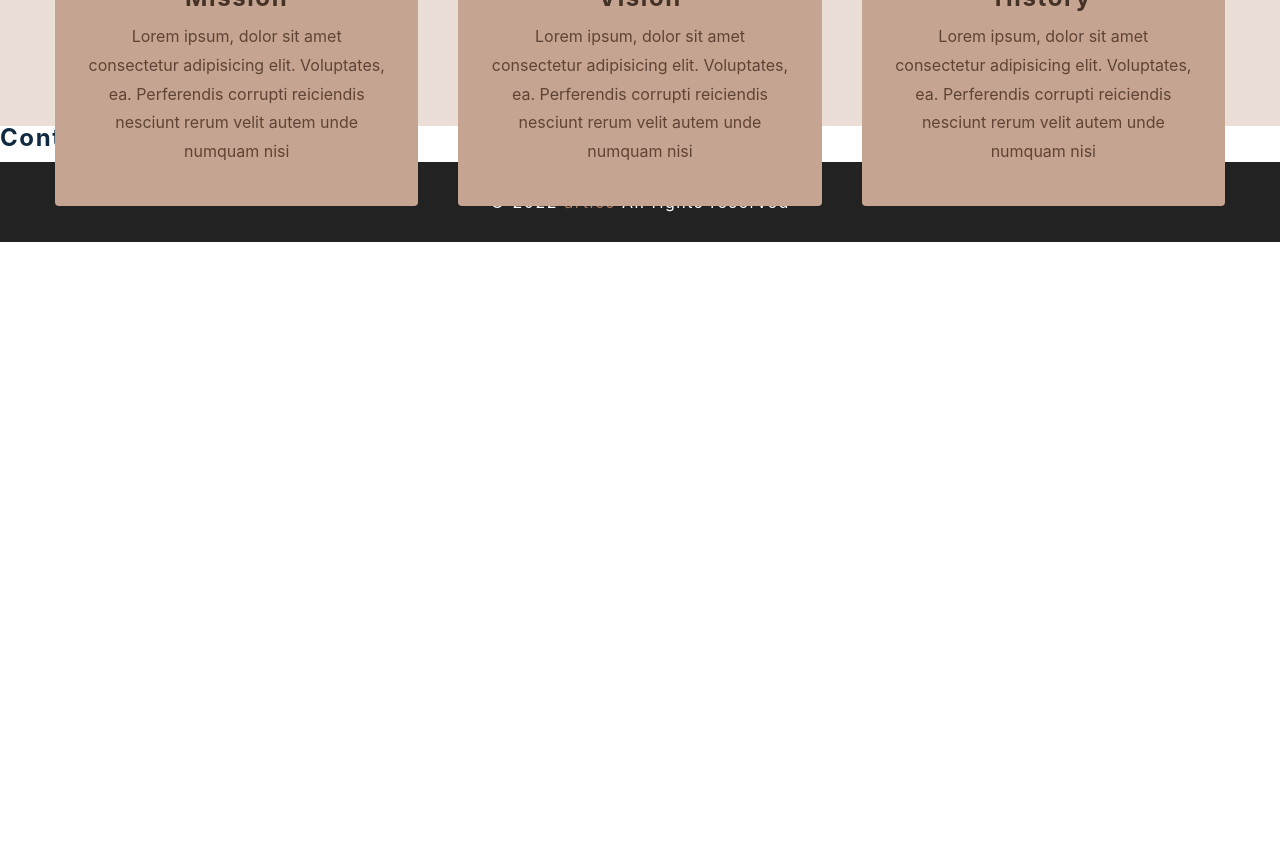
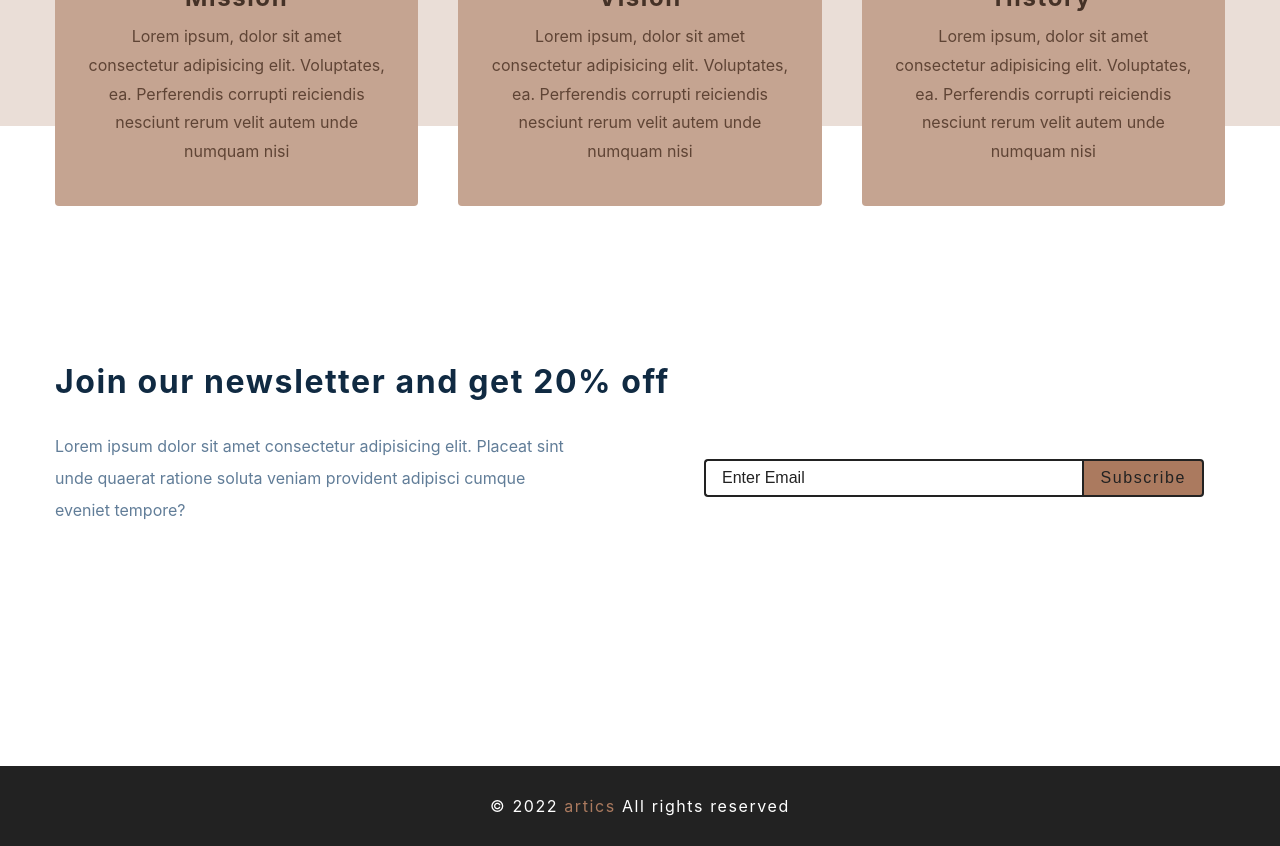
Before and after one commit to mkcriollo/artics, a React (Create React App) app: page / in a window 1280 px wide. Shown: the part 1580-2426 px from the top of the page. Before the commit the page ends 1822 px from the top, so only its background shows below. Built offline with nearby package versions, Linux system fonts and the light colour scheme; the HTML template or start-up script is replaced by a standard one.

Commit message:
contact draft complete

```diff
--- a/src/components/Contact.js
+++ b/src/components/Contact.js
@@ -1,9 +1,32 @@
-import React from 'react'
-import styled from 'styled-components'
+import React from "react";
+import styled from "styled-components";
 
 const Contact = () => {
-  return <h4>contact section</h4>
-}
+  return (
+    <Wrapper>
+      <div className="section-center">
+        <h3>Join our newsletter and get 20% off</h3>
+        <div className="content">
+          <p>
+            Lorem ipsum dolor sit amet consectetur adipisicing elit. Placeat
+            sint unde quaerat ratione soluta veniam provident adipisci cumque
+            eveniet tempore?
+          </p>
+          <form className="contact-form">
+            <input
+              className="form-input"
+              type="email"
+              placeholder="Enter Email"
+            ></input>
+            <button className="submit-btn" type="submit">
+              Subscribe
+            </button>
+          </form>
+        </div>
+      </div>
+    </Wrapper>
+  );
+};
 const Wrapper = styled.section`
   padding: 5rem 0;
   h3 {
@@ -67,6 +90,6 @@ const Wrapper = styled.section`
   @media (min-width: 1280px) {
     padding: 15rem 0;
   }
-`
+`;
 
-export default Contact
+export default Contact;
--- a/src/components/Services.js
+++ b/src/components/Services.js
@@ -21,7 +21,7 @@ const Services = () => {
             const { id, icon, title, text } = service;
             return (
               <article className="service" key={id}>
-                <span>{icon}</span>
+                <span className="icon">{icon}</span>
                 <h4 className="title">{title}</h4>
                 <p>{text}</p>
               </article>
```
